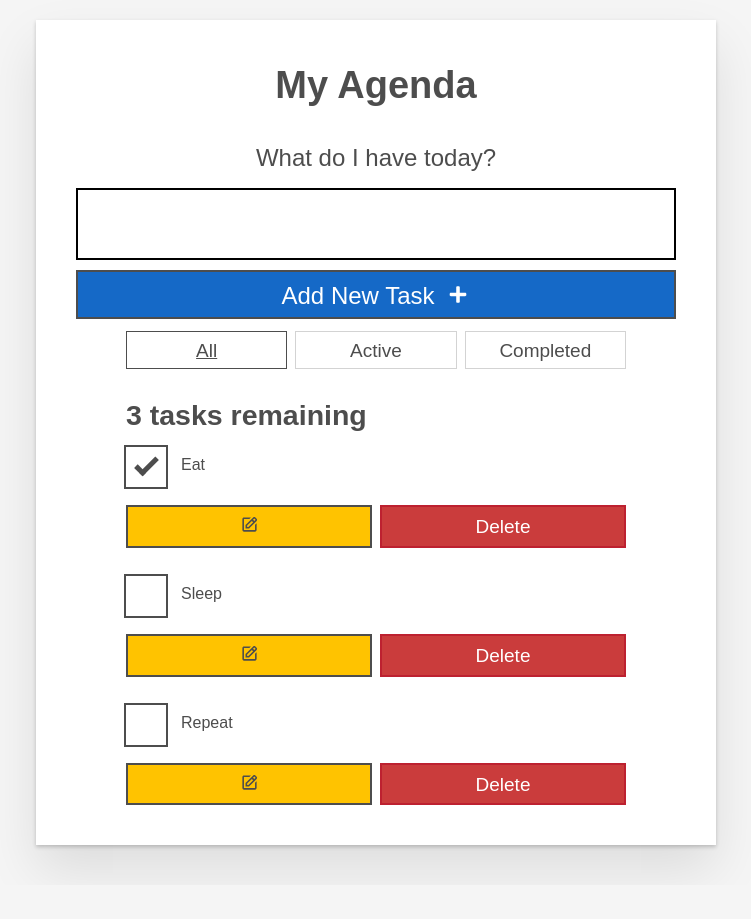
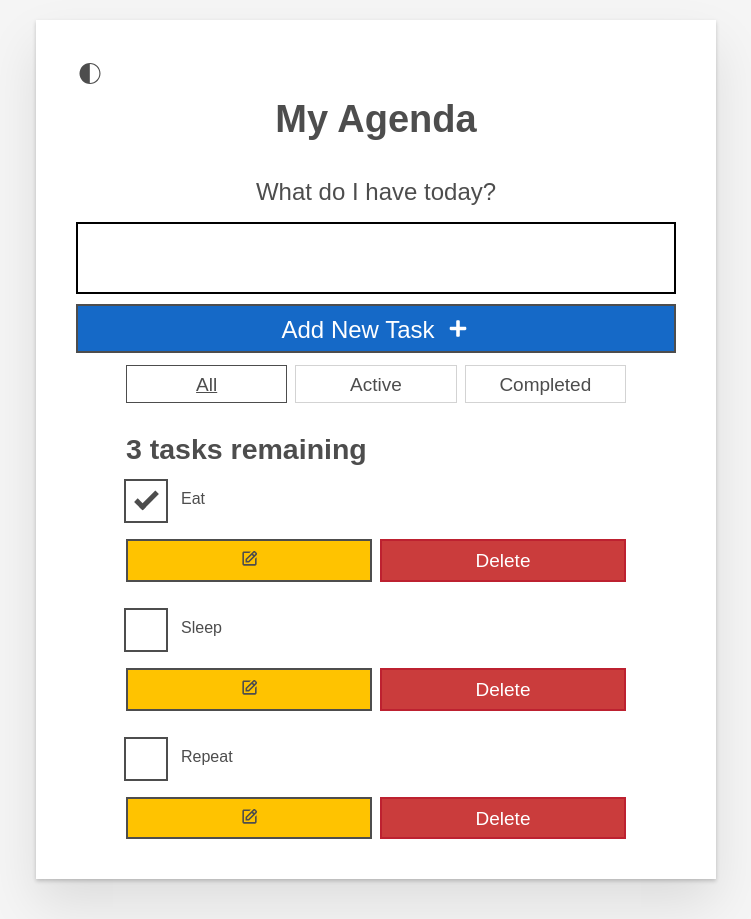
Before and after one commit to AmineAouragh/MyAgenda, a React (Create React App) app: page / in a window 1280 px wide. Shown: the whole page, without its empty margins (264-1015 px from the left). Before the commit the page ends 885 px from the top, so only its background shows below. Built offline with nearby package versions, Linux system fonts and the light colour scheme.

Commit message:
Update App.js

```diff
--- a/src/App.js
+++ b/src/App.js
@@ -4,6 +4,7 @@ import ToDo from './components/ToDo'
 import Form from './components/Form'
 import FilterButton from './components/FilterButton'
 import usePrevious from './functions/Previous'
+import { WiMoonAltFirstQuarter } from 'react-icons/wi'
 
 
 const FILTER_MAP = {
@@ -91,6 +92,7 @@ function App(props) {
   return (
 
     <div className="todoapp stack-large">
+      <WiMoonAltFirstQuarter style={{ fontSize: 28 }} className="dark-mode" />
       <h1>My Agenda</h1>
 
       <Form addTask={addTask} />
```
